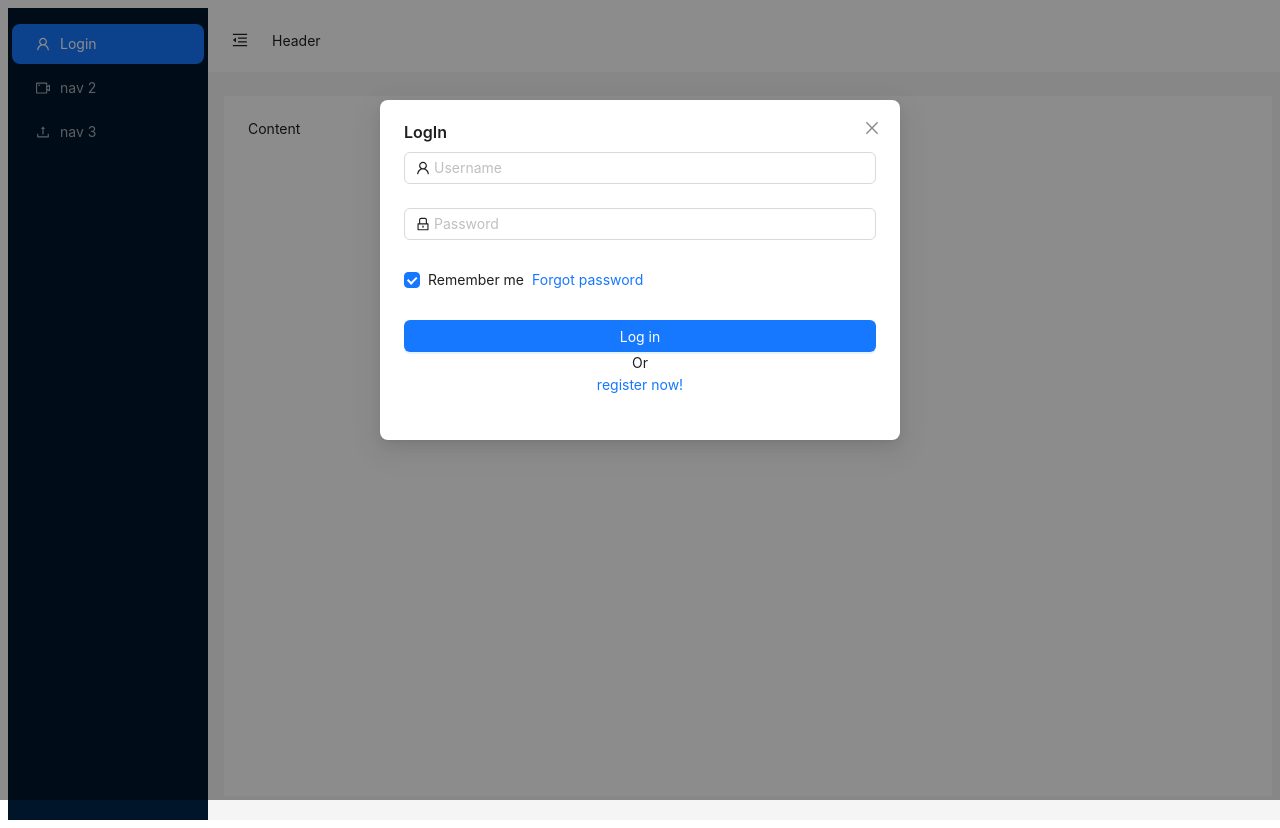
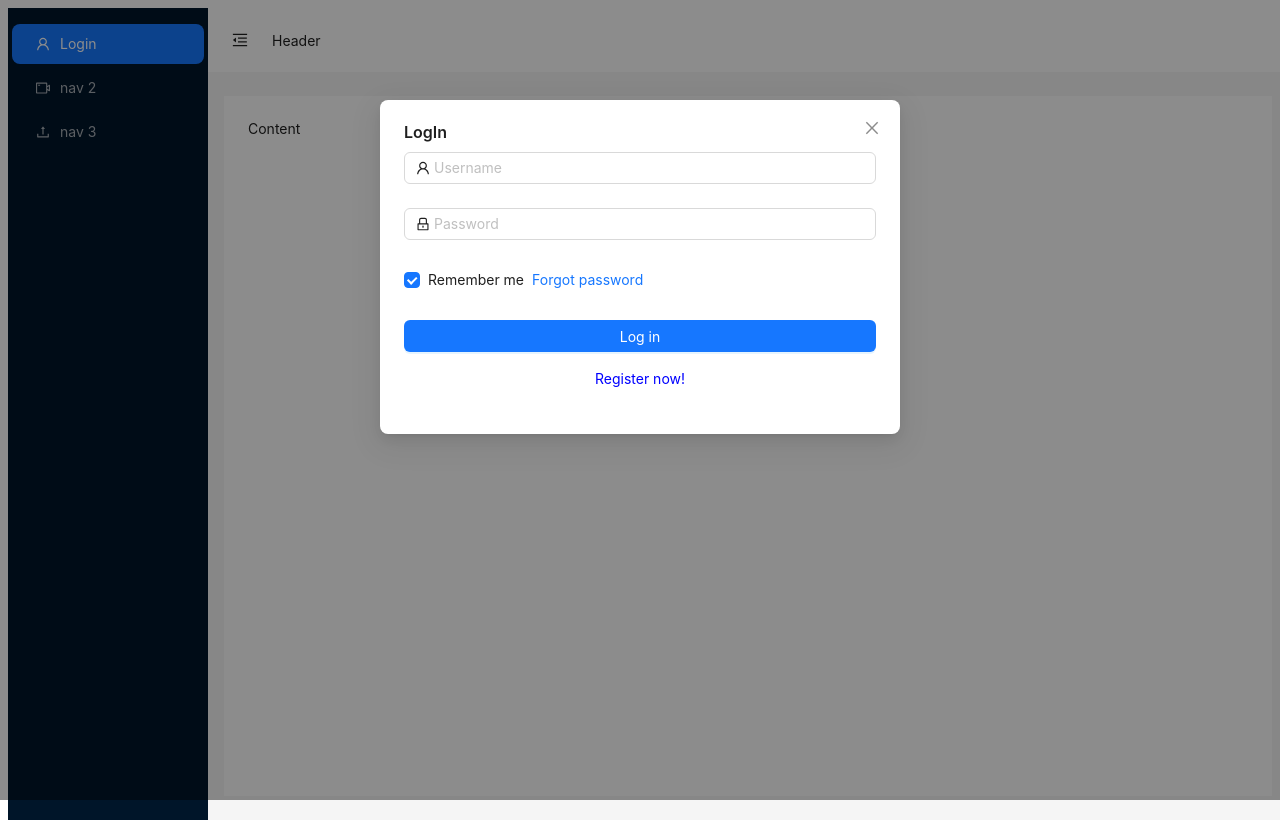
Before and after one commit to trisnguyen1210/FE_Project_WEB72, a React (Vite) app: page / in a window 1280 px wide. Both pictures are taken after a click on the item "Login". Built offline with nearby package versions, Linux system fonts and the light colour scheme.

Commit message:
register modal

```diff
--- a/src/App.css
+++ b/src/App.css
@@ -25,3 +25,10 @@
   display: flex;
   justify-content: center;
 }
+.login-form-register span{
+  padding-top: 16px;
+  border: none;
+  background: none;
+  cursor: pointer;
+  color: blue;
+}
--- a/src/App.jsx
+++ b/src/App.jsx
@@ -19,11 +19,22 @@ const App = () => {
     token: { colorBgContainer },
   } = theme.useToken();
 
-  const [isModalOpen, setIsModalOpen] = useState(false);
+  const [isModalLoginOpen, setIsModalLoginOpen] = useState(false);
+  const [isModalRegisterOpen, setIsModalRegisterOpen] = useState(false);
 
   const handleCancel = () => {
-    setIsModalOpen(false);
+    setIsModalLoginOpen(false);
+    setIsModalRegisterOpen(false)
   };
+
+  const handleOpenRegisterModal = () => {
+    setIsModalLoginOpen(false)
+    setIsModalRegisterOpen(true)
+  }
+  const handleOpenLoginModal = () => {
+    setIsModalLoginOpen(true)
+    setIsModalRegisterOpen(false)
+  }
 
   const onFinish = (values) => {
     console.log('Received values of form: ', values);
@@ -43,7 +54,7 @@ const App = () => {
               icon: <UserOutlined />,
               label: 'Login',
               onClick: () => {
-                setIsModalOpen(true);
+                setIsModalLoginOpen(true);
               }
             },
             {
@@ -59,10 +70,10 @@ const App = () => {
           ]}
         />
         <Modal title="LogIn"
-          open={isModalOpen}
+          open={isModalLoginOpen}
           onCancel={handleCancel}
           footer={null}
-          >
+        >
           <Form
             name="normal_login"
             className="login-form"
@@ -110,8 +121,67 @@ const App = () => {
               <Button type="primary" htmlType="submit" className="login-form-button">
                 Log in
               </Button>
-              <div className='login-form-register'>Or</div>
-             <div className='login-form-register'><a href="">register now!</a></div>
+              <div className='login-form-register'><span onClick={handleOpenRegisterModal}>Register now!</span></div>
+            </Form.Item>
+          </Form>
+        </Modal>
+        <Modal title='Register'
+          open={isModalRegisterOpen}
+          onCancel={handleCancel}
+          footer={null}
+        >
+          <Form
+            name="normal_register"
+            className="register-form"
+            onFinish={onFinish}
+          >
+            <Form.Item
+              name="username"
+              rules={[
+                {
+                  required: true,
+                  message: 'Please input your Username!',
+                },
+              ]}
+            >
+              <Input prefix={<UserOutlined className="site-form-item-icon" />} placeholder="Username" />
+            </Form.Item>
+            <Form.Item
+              name="password"
+              rules={[
+                {
+                  required: true,
+                  message: 'Please input your Password!',
+                },
+              ]}
+            >
+              <Input
+                prefix={<LockOutlined className="site-form-item-icon" />}
+                type="password"
+                placeholder="Password"
+              />
+            </Form.Item>
+            <Form.Item
+              name="comfirm password"
+              rules={[
+                {
+                  required: true,
+                  message: 'Please input your Comfirm Password!',
+                },
+              ]}
+            >
+              <Input
+                prefix={<LockOutlined className="site-form-item-icon" />}
+                type="comfirm password"
+                placeholder="Comfirm Password"
+              />
+            </Form.Item>
+
+            <Form.Item>
+              <Button type="primary" htmlType="submit" className="login-form-button">
+               Register
+              </Button>
+              <div className='login-form-register'><span onClick={handleOpenLoginModal}>Log in</span></div>
             </Form.Item>
           </Form>
         </Modal>
```
